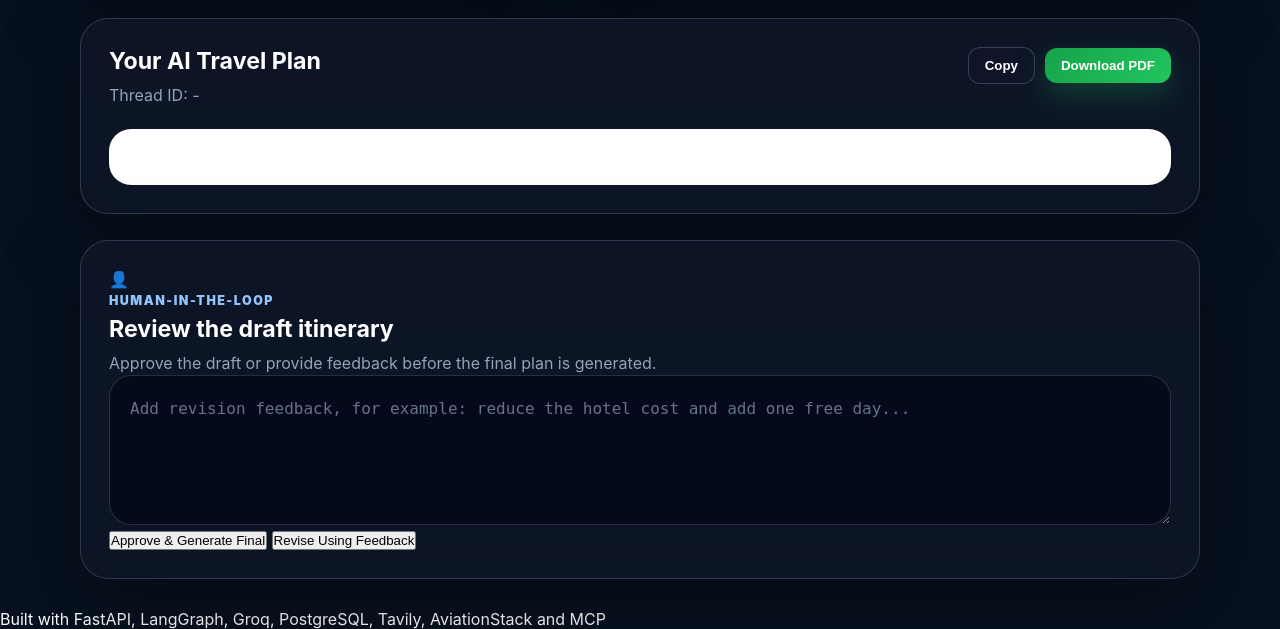
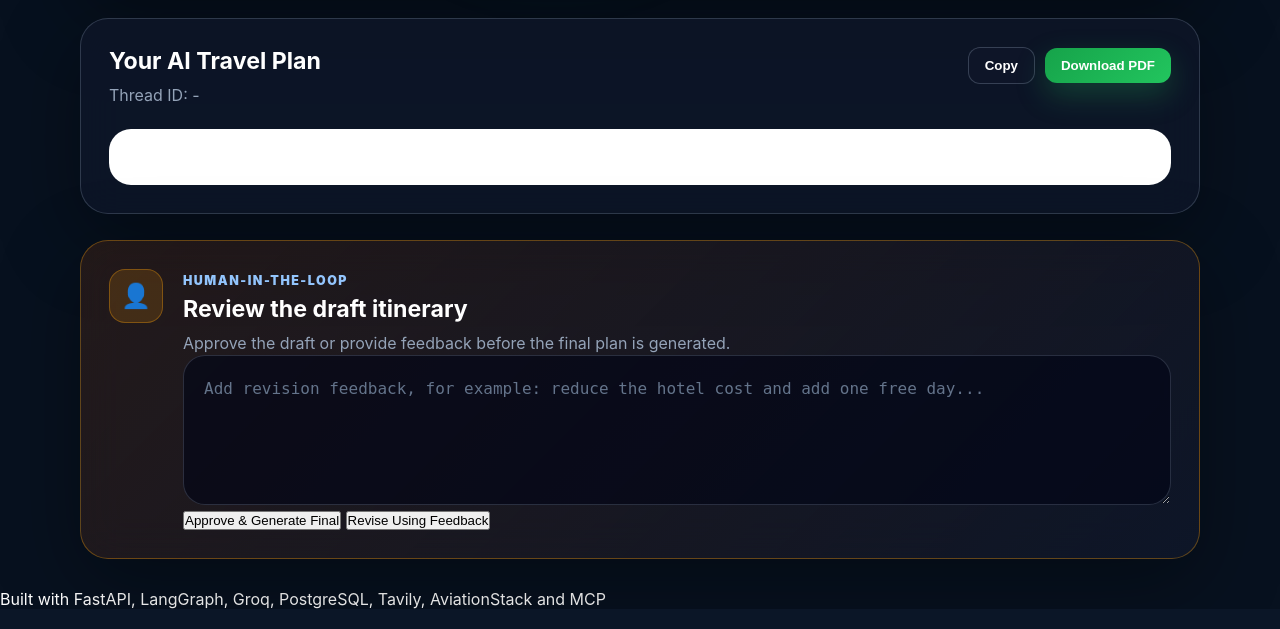
Before and after one commit to Codechef555/Trip-mate-AI---Multi-Agent-AI-System, a FastAPI app: page / in a window 1280 px wide. Shown: the part 828-1457 px from the top of the page. Run offline with FastAPI, Linux system fonts and the light colour scheme; some libraries are stand-ins or nearby versions.

Commit message:
added textures and transition for result and approval section

```diff
--- a/static/style.css
+++ b/static/style.css
@@ -346,3 +346,116 @@ textarea::placeholder {
     font-size: 2rem;
     margin-bottom: 20px;
 }
+
+.result-box {
+    background: #ffffff;
+    color: #1f2937;
+    border: none;
+    padding: 0;
+    white-space: normal;
+    overflow-x: auto;
+}
+
+.result-box h1,
+.result-box h2,
+.result-box h3 {
+    color: #0f172a;
+    margin-top: 26px;
+    margin-bottom: 12px;
+    line-height: 1.25;
+    font-weight: 800;
+}
+
+.result-box h1:first-child,
+.result-box h2:first-child,
+.result-box h3:first-child {
+    margin-top: 0;
+}
+
+.result-box h1 {
+    font-size: 2rem;
+    border-bottom: 3px solid #2563eb;
+    padding-bottom: 10px;
+}
+
+.result-box h2 {
+    font-size: 1.45rem;
+    border-left: 5px solid #2563eb;
+    padding: 10px 0 10px 12px;
+    background: #eff6ff;
+    border-radius: 10px;
+}
+
+.result-box h3 {
+    font-size: 1.15rem;
+    color: #1d4ed8;
+}
+
+.result-box p {
+    margin-bottom: 14px;
+    line-height: 1.75;
+    color: #374151;
+}
+
+.result-box ul,
+.result-box ol {
+    margin: 10px 0 18px 24px;
+    color: #374151;
+}
+
+.result-box li {
+    margin-bottom: 8px;
+    line-height: 1.65;
+}
+
+.result-box strong {
+    color: #111827;
+    font-weight: 800;
+}
+
+.result-box hr {
+    border: none;
+    border-top: 1px solid #e5e7eb;
+    margin: 24px 0;
+}
+
+.result-box table {
+    width: 100%;
+    border-collapse: collapse;
+    margin: 18px 0;
+    color: #374151;
+}
+
+.result-box th,
+.result-box td {
+    border: 1px solid #e5e7eb;
+    padding: 10px;
+    text-align: left;
+}
+
+.result-box th {
+    background: #eff6ff;
+    color: #111827;
+    font-weight: 800;
+}
+
+.approval-section {
+    display: grid;
+    grid-template-columns: auto 1fr;
+    gap: 20px;
+    border-color: rgba(245, 158, 11, 0.35);
+    background: linear-gradient(135deg,
+            rgba(120, 53, 15, 0.25),
+            rgba(15, 23, 42, 0.82));
+}
+
+.approval-icon {
+    display: grid;
+    place-items: center;
+    width: 54px;
+    height: 54px;
+    border-radius: 16px;
+    background: rgba(245, 158, 11, 0.16);
+    border: 1px solid rgba(245, 158, 11, 0.35);
+    font-size: 1.5rem;
+}
```
